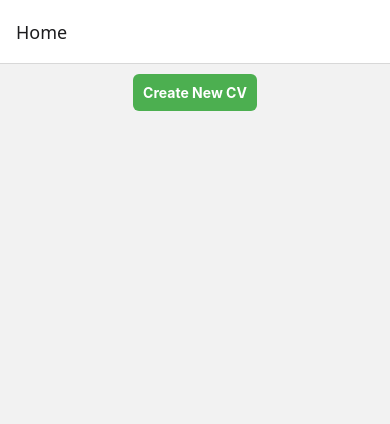
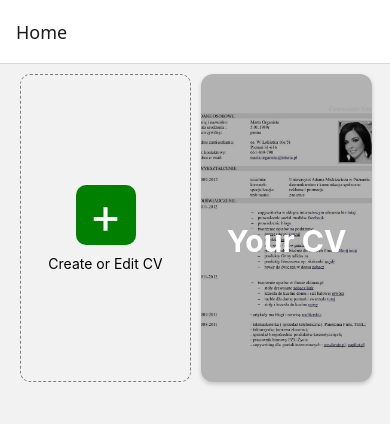
Before and after one commit to backbencherjigyasoo/cvmaker-native, a React Native app: screen /Home in a window 390 px wide. Shown: the top 424 px of the page. Built offline with nearby package versions, Linux system fonts and the light colour scheme.

Commit message:
added a thumbnail

```diff
--- a/App.tsx
+++ b/App.tsx
@@ -1,13 +1,11 @@
-import {
-  StyleSheet,
-  Text,
-  useColorScheme,
-  View
-} from 'react-native';
-import RenderCV from './pages/RenderCV';
 import { NavigationContainer } from '@react-navigation/native';
 import { createNativeStackNavigator } from '@react-navigation/native-stack';
+import {
+  StyleSheet
+} from 'react-native';
 import CVForm from './pages/CVForm';
+import CVPage from './pages/CVPage';
+import RenderCV from './pages/RenderCV';
 import { RootStackParamList } from './pages/types';
 
 const Stack = createNativeStackNavigator<RootStackParamList>();
@@ -18,6 +16,7 @@ function App() {
       <Stack.Navigator initialRouteName="Home">
         <Stack.Screen name="Home" component={RenderCV}/>
         <Stack.Screen name="Form" component={CVForm}/>
+        <Stack.Screen name="Your CV" component={CVPage}/>
       </Stack.Navigator>
     </NavigationContainer>
   );
--- /dev/null
+++ b/pages/CVPage.tsx
@@ -0,0 +1,9 @@
+import { Text, View } from 'react-native';
+
+export default function CVPage() {
+ return (
+  <View>
+   <Text>Your CV goes here...</Text>
+  </View>
+ )
+}
--- a/pages/RenderCV.tsx
+++ b/pages/RenderCV.tsx
@@ -1,4 +1,11 @@
-import { Text, View, StyleSheet } from 'react-native';
+import {
+  Text,
+  View,
+  StyleSheet,
+  Pressable,
+  TouchableOpacity,
+  Image,
+} from 'react-native';
 import CustomButton from '../components/Button';
 import { useState } from 'react';
 import { NativeStackScreenProps } from '@react-navigation/native-stack';
@@ -6,23 +13,107 @@ import { RootStackParamList } from './types';
 
 type Props = NativeStackScreenProps<RootStackParamList, 'Home'>;
 
+const RenderCV = ({ navigation }: Props) => {
+  return (
+    <View style={styles.container}>
+      <View style={styles.button_container}>
+        <Pressable onPress={() => navigation.navigate('Form')}>
+          <Text style={styles.button_text}>+</Text>
+        </Pressable>
+        <Text style={{ marginTop: 10 }}>Create or Edit CV</Text>
+      </View>
+      <View style={styles.cv_card}>
+        <TouchableOpacity
+          onPress={() => navigation.navigate('Your CV')}
+          style={styles.thumbnailWrapper}
+        >
+          <Image
+            source={require('../assets/imageThumbnail.jpg')}
+            style={styles.thumbnail}
+            resizeMode="cover"
+          />
+          <View style={styles.overlay}>
+            <Text style={styles.cardTitle}>Your CV</Text>
+          </View>
+        </TouchableOpacity>
+      </View>
+    </View>
+  );
+};
+
 const styles = StyleSheet.create({
   container: {
     flex: 1,
+    flexDirection: 'row',
+    marginTop: 10,
+    marginLeft: 10,
+  },
+  button_container: {
+    width: '45%',
+    borderWidth: 1,
+    borderStyle: 'dashed',
+    borderColor: 'gray',
+    padding: 20,
+    borderRadius: 10,
+    height: '40%',
+    justifyContent: 'center',
     alignItems: 'center',
-    marginTop: 10,
+    marginLeft: 10,
+  },
+  button_text: {
+    fontSize: 50,
+    textAlign: 'center',
+    fontWeight: 400,
+    color: 'white',
+    backgroundColor: 'green',
+    borderRadius: 10,
+    width: 60,
+    justifyContent: 'center',
+  },
+  cv_card: {
+    width: '45%',
+    marginLeft: 10,
+    borderRadius: 12,
+    overflow: 'hidden',
+    backgroundColor: 'rgba(0,0,0,0.2)',
+    shadowColor: '#000',
+    shadowOffset: { width: 0, height: 2 },
+    shadowOpacity: 0.2,
+    shadowRadius: 4,
+    elevation: 5,
+    alignItems: 'center',
+    marginBottom: 20,
+    height: '40%',
+    zIndex: 1,
+  },
+
+  thumbnailWrapper: {
+    width: '100%',
+    height: '100%',
+  },
+  thumbnail: {
+    width: '100%',
+    height: '100%',
+    borderTopLeftRadius: 12,
+    borderTopRightRadius: 12,
+  },
+  cardTitle: {
+    fontSize: 30,
+    fontWeight: 'bold',
+    paddingVertical: 10,
+    position: 'absolute',
+    top: '45%',
+    color: 'white',
+    borderColor: 'black',
+    textAlign: 'center',
+  },
+  overlay: {
+    ...StyleSheet.absoluteFillObject,
+    backgroundColor: 'rgba(0, 0, 0, 0.3)', // semi-transparent black
+    justifyContent: 'center',
+    alignItems: 'center',
+    borderTopLeftRadius: 12,
+    borderTopRightRadius: 12,
   },
 });
-const RenderCV = ({ navigation }: Props) => {
-  return (
-    <View style={styles.container}>
-      {/* one button for creating cv that will open up the form */}
-      {/* cards that will show up the different cv saved... */}
-      <CustomButton
-        label="Create New CV"
-        onPress={() => navigation.navigate('Form')}
-      />
-    </View>
-  );
-};
 export default RenderCV;
--- a/pages/types.ts
+++ b/pages/types.ts
@@ -1,6 +1,7 @@
 export type RootStackParamList = {
   Home: undefined;
   Form: undefined;
+  "Your CV": undefined;
 };
 
 export type CVFormData = {
```
Also changed, not shown: assets/imageThumbnail.jpg (added).
